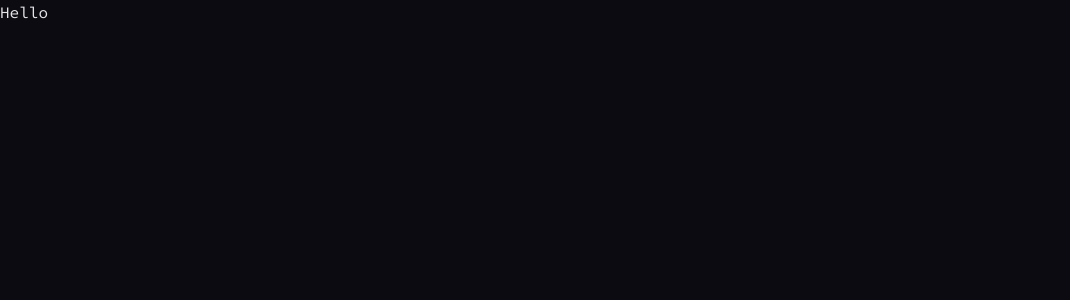
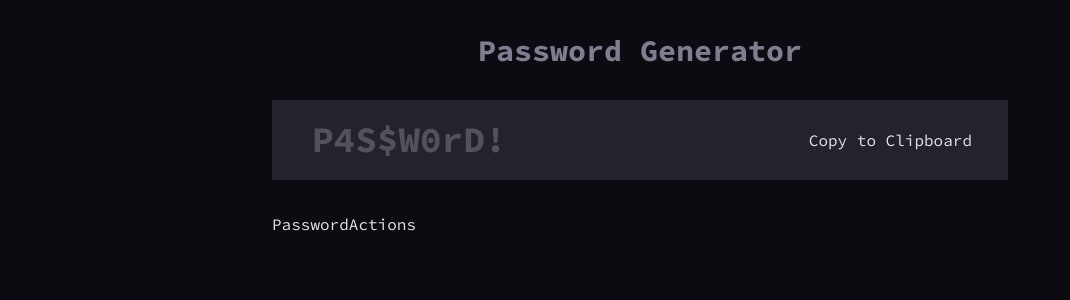
Before and after one commit to alexxuss1996/password-generator, a React (Vite) app: page / in a window 1280 px wide. Shown: the top 300 px of the page, without its empty margins (0-1070 px from the left). Built offline with nearby package versions, Linux system fonts and the light colour scheme.

Commit message:
Add Other components and copy passwd functionality

```diff
--- a/src/App.tsx
+++ b/src/App.tsx
@@ -1,8 +1,14 @@
+import PasswordActions from "./components/PasswordActions";
+import PasswordHeading from "./components/PasswordHeading";
+import PasswordInput from "./components/PasswordInput";
+
 function App() {
   return (
-    <>
-      <div>Hello</div>
-    </>
+    <div className="container max-w-3xl">
+      <PasswordHeading title="Password Generator" />
+      <PasswordInput />
+      <PasswordActions />
+    </div>
   );
 }
 
--- /dev/null
+++ b/src/components/PasswordActions/index.tsx
@@ -0,0 +1,5 @@
+const PasswordActions = () => {
+  return <div>PasswordActions</div>;
+};
+
+export default PasswordActions;
--- /dev/null
+++ b/src/components/PasswordInput/index.tsx
@@ -0,0 +1,42 @@
+import { useRef, useState } from "react";
+
+const PasswordInput = () => {
+  const inputRef = useRef<HTMLInputElement | null>(null);
+  const [isWeakPassword, setWeakPassword] = useState<boolean>(true);
+
+  const emptyHandler = (e: React.ChangeEvent<HTMLInputElement>) => {
+    if (e.target.value.length > 5) {
+      setWeakPassword(false);
+    } else {
+      setWeakPassword(true);
+    }
+  };
+
+  async function copyToClipBoard() {
+    if (inputRef.current) {
+      const password = inputRef.current?.value;
+      await navigator.clipboard.writeText(password);
+      alert("Copied to clipboard");
+    }
+  }
+  return (
+    <div className="h-20 bg-light-dark border-none text-white px-5 mb-8 flex items-center justify-between">
+      <input
+        type="text"
+        className="bg-light-dark font-bold text-4xl text-white pl-5 placeholder:text-gray inline-block"
+        placeholder="P4S$W0rD!"
+        ref={inputRef}
+        onChange={emptyHandler}
+      />
+      <button
+        className="bg-light-dark text-white px-4 py-2 rounded-md"
+        disabled={isWeakPassword}
+        onClick={copyToClipBoard}
+      >
+        Copy to Clipboard
+      </button>
+    </div>
+  );
+};
+
+export default PasswordInput;
```
